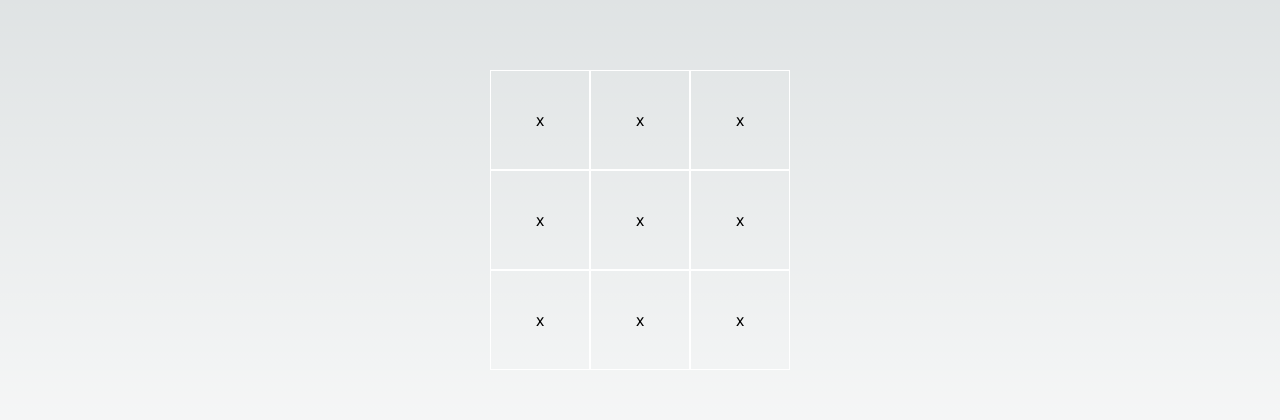
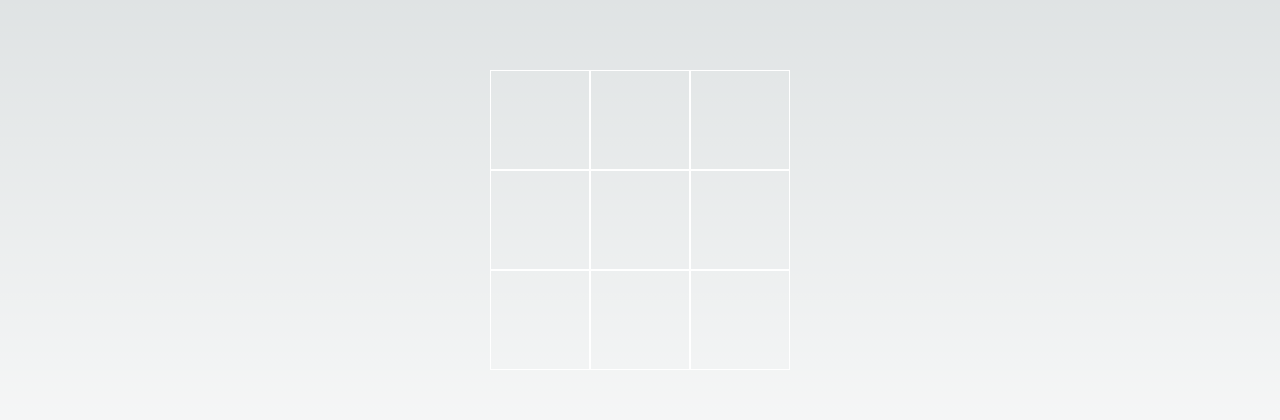
Before and after one commit to tinar9678/emoji-tic-tac-toe, a Next.js app in the folder emoji-toe/: page / in a window 1280 px wide. Shown: the part 185-605 px from the top of the page. Built offline with nearby package versions, Linux system fonts and the light colour scheme.

Commit message:
Added states for players clicking on the squares (x's and o's only for now)

```diff
--- a/emoji-toe/app/board.js
+++ b/emoji-toe/app/board.js
@@ -1,28 +1,38 @@
 import { useState } from 'react'
-import Square from './square'
 import './board.css'
 
-export default function Board({squares}) {
-    const onSquareClick = () => {
+function Square({value, onSquareClick}) {
+    return (
+        <div className='square' onClick={onSquareClick}>
+            {value}
+        </div>
+    )
+}
 
+export default function Board({isXNext, squares, onPlay}) {
+    const onSquareClick = (index) => {
+        // change the value of the square
+        squares[index] = isXNext ? 'X' : 'O';
+        // bubble up the squares to the game
+        onPlay(squares);
     }
 
     return (
         <div>
             <div className='board-row'>
-                <Square value={squares[0]} onSquareClick={onSquareClick}></Square>
-                <Square value={squares[1]} onSquareClick={onSquareClick}></Square>
-                <Square value={squares[2]} onSquareClick={onSquareClick}></Square>
+                <Square value={squares[0]} onSquareClick={() => onSquareClick(0)}></Square>
+                <Square value={squares[1]} onSquareClick={() => onSquareClick(1)}></Square>
+                <Square value={squares[2]} onSquareClick={() => onSquareClick(2)}></Square>
             </div>
             <div className='board-row'>
-                <Square value={squares[0]} onSquareClick={onSquareClick}></Square>
-                <Square value={squares[1]} onSquareClick={onSquareClick}></Square>
-                <Square value={squares[2]} onSquareClick={onSquareClick}></Square>
+                <Square value={squares[3]} onSquareClick={() => onSquareClick(3)}></Square>
+                <Square value={squares[4]} onSquareClick={() => onSquareClick(4)}></Square>
+                <Square value={squares[5]} onSquareClick={() => onSquareClick(5)}></Square>
             </div>
             <div className='board-row'>
-                <Square value={squares[0]} onSquareClick={onSquareClick}></Square>
-                <Square value={squares[1]} onSquareClick={onSquareClick}></Square>
-                <Square value={squares[2]} onSquareClick={onSquareClick}></Square>
+                <Square value={squares[6]} onSquareClick={() => onSquareClick(6)}></Square>
+                <Square value={squares[7]} onSquareClick={() => onSquareClick(7)}></Square>
+                <Square value={squares[8]} onSquareClick={() => onSquareClick(8)}></Square>
             </div>
         </div>
     )
--- a/emoji-toe/app/game.js
+++ b/emoji-toe/app/game.js
@@ -3,10 +3,22 @@ import Board from './board';
 import './game.css'
 
 export default function Game() {
-    const [currentSquares, setCurrentSquares] = useState(new Array(9).fill("x"));
+    const [history, setHistory] = useState([new Array(9).fill(null)]);
+    const [currentMoveIndex, setCurrentMoveIndex] = useState(0);
+    const currenState = history[currentMoveIndex];
+    const isXNext = currentMoveIndex % 2 === 0;
+
+    const handlePlay = (nextState) => {
+        // grab the previous history and concat the current state.
+        const nextHistory =  [...history.slice(0, currentMoveIndex+1), nextState];
+        setHistory(nextHistory);
+        setCurrentMoveIndex(nextHistory.length-1);
+        console.log(history);
+    }
+
     return (
         <div className='tic-tac-toe-game'>
-            <Board squares={currentSquares}></Board>
+            <Board isXNext={isXNext} squares={currenState} onPlay={handlePlay}></Board>
         </div>
     )
 }
--- a/emoji-toe/app/square.js
+++ /dev/null
@@ -1,10 +0,0 @@
-import React from "react";
-import './board.css'
-
-export default function Square({value, onSquareClick}) {
-    return (
-        <div className='square' onClick={onSquareClick}>
-            {value}
-        </div>
-    )
-}
```
Also changed, not shown: emoji-toe/jsconfig.json (line endings or trailing spaces).
